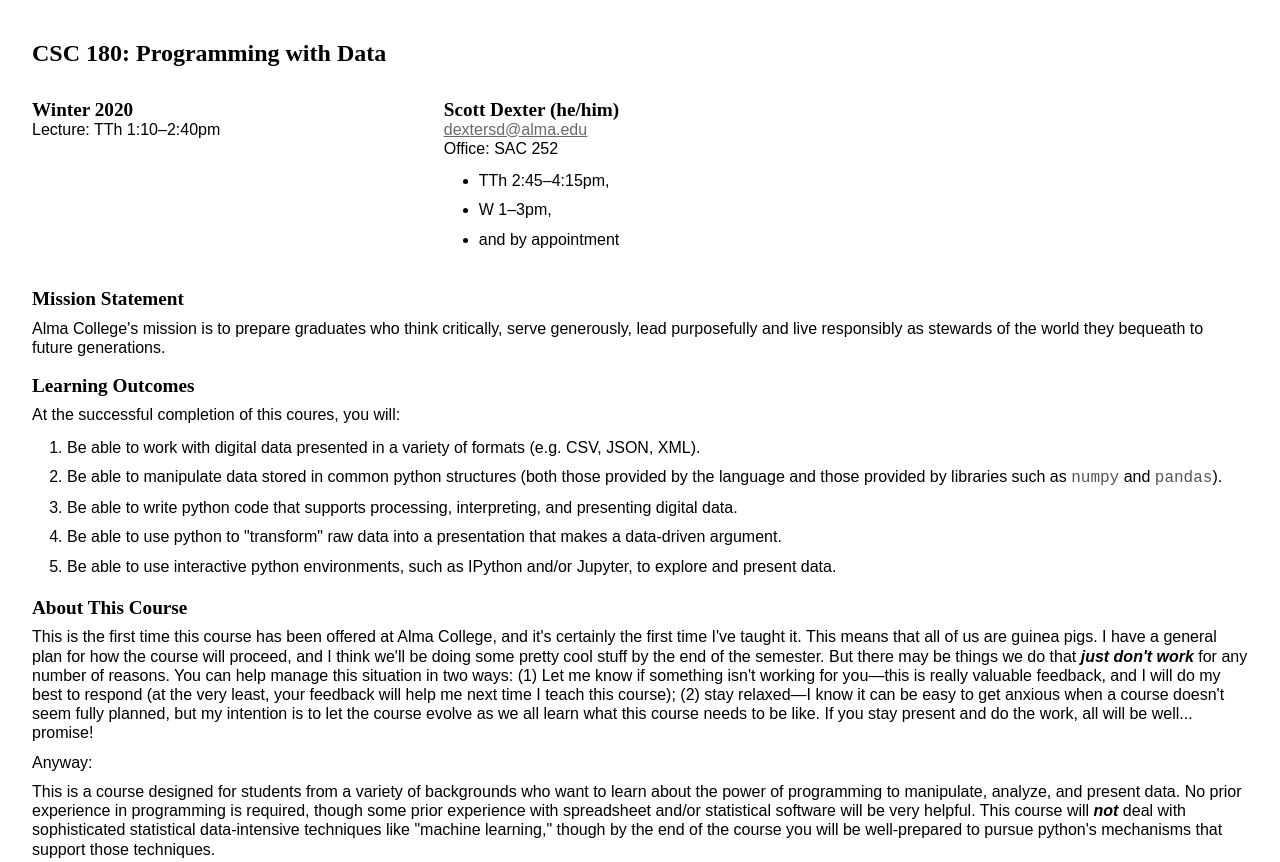
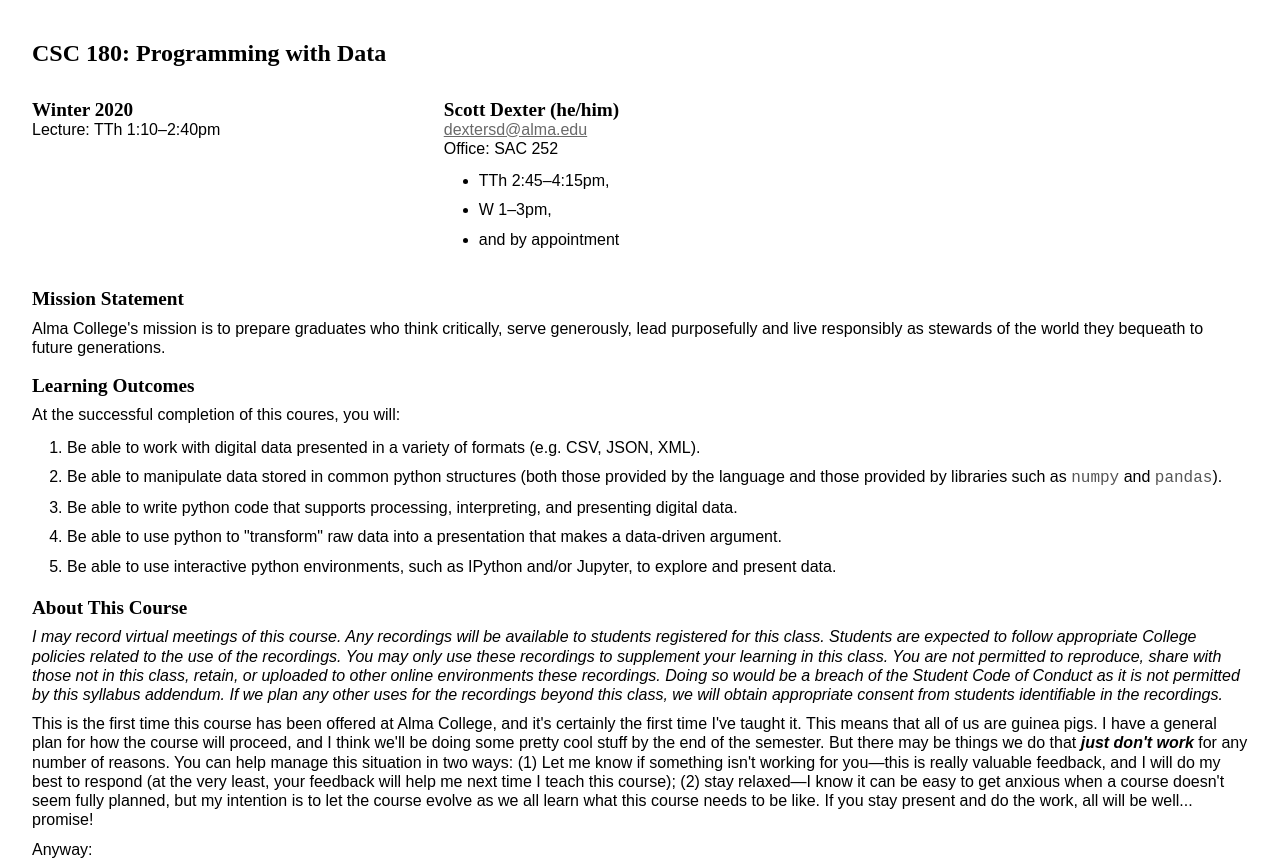
Before and after one commit to ScottDDexter/Alma-CSC180-W20, a plain HTML site: page index.html in a window 1280 px wide. Shown: the top 862 px of the page. Drawn offline with Linux system fonts and the light colour scheme; a web font is replaced by a local one.

Commit message:
Add policy on recording virtual meetings.

```diff
--- a/index.html
+++ b/index.html
@@ -67,6 +67,8 @@
       </ol>
 
       <h3>About This Course</h3>
+
+      <p><i>I may record virtual meetings of this course. Any recordings will be available to students registered for this class. Students are expected to follow appropriate College policies related to the use of the recordings. You may only use these recordings to supplement your learning in this class.  You are not permitted to reproduce, share with those not in this class, retain, or uploaded to other online environments these recordings. Doing so would be a breach of the Student Code of Conduct as it is not permitted by this syllabus addendum. If we plan any other uses for the recordings beyond this class, we will obtain appropriate consent from students identifiable in the recordings.</i></p>
 
       <p>This is the first time this course has been offered at Alma College, and it's certainly the first time I've taught it. This means that all of us are guinea pigs. I have a general plan for how the course will proceed, and I think we'll be doing some pretty cool stuff by the end of the semester. But there may be things we do that <em>just don't work</em> for any number of reasons. You can help manage this situation in two ways: (1) Let me know if something isn't working for you&mdash;this is really valuable feedback, and I will do my best to respond (at the very least, your feedback will help me next time I teach this course); (2) stay relaxed&mdash;I know it can be easy to get anxious when a course doesn't seem fully planned, but my intention is to let the course evolve as we all learn what this course needs to be like. If you stay present and do the work, all will be well... promise!</p>
 
```
